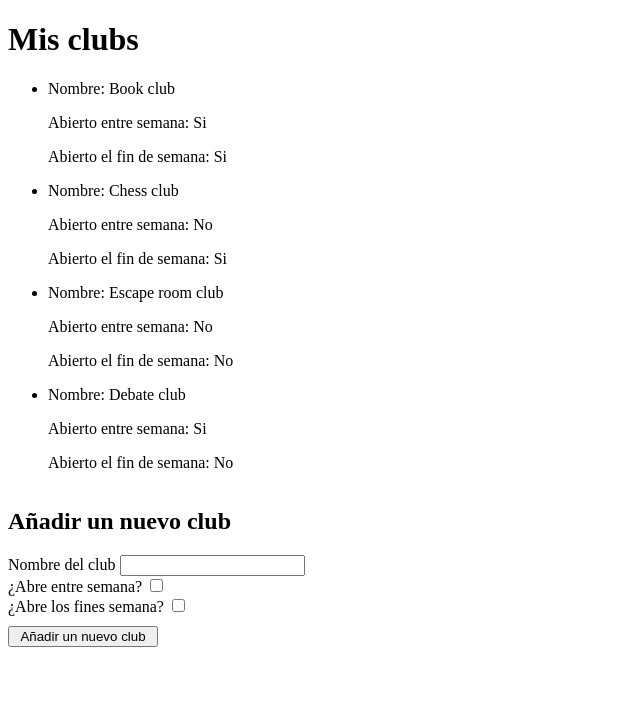
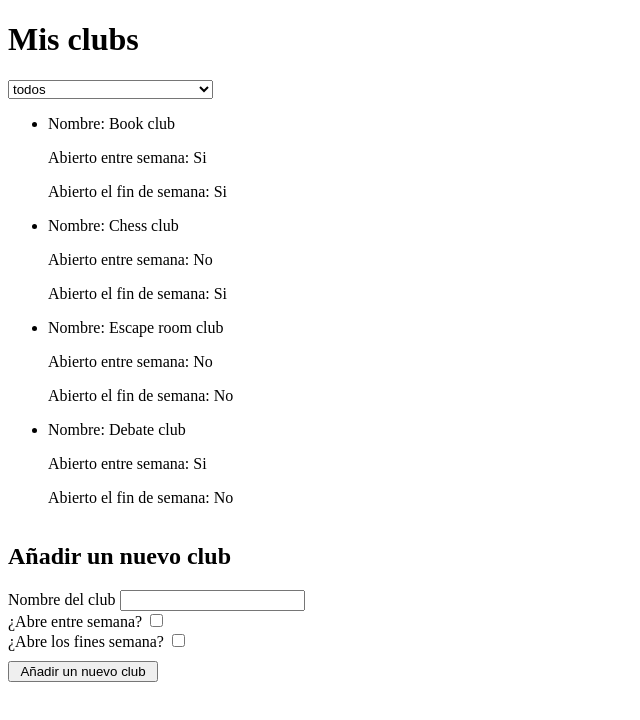
Before and after one commit to Adalab/modulo-3-evaluacion-intermedia-IreneBioque, a React (Create React App) app: page / in a window 1280 px wide. Shown: the top 720 px of the page, without its empty margins (0-640 px from the left). Built offline with nearby package versions, Linux system fonts and the light colour scheme.

Commit message:
add filter search

```diff
--- a/src/components/App.js
+++ b/src/components/App.js
@@ -4,13 +4,24 @@ import data from './data.json';
 
 function App() {
   const [clubs, setClubs] = useState(data);
+  const [search, setSearch] = useState('all');
   const [newClub, setNewClub] = useState({
     name: '',
     openOnWeekdays: '',
     openOnWeekend: '',
   });
   const renderClubs = () => {
-    return clubs.map((club, i) => {
+    return clubs
+      .filter((club) => {
+        if (search === 'midweek') {
+          return club.openOnWeekdays === true;
+        } else if (search === 'weekend') {
+          return club.openOnWeekend === true;
+        } else {
+          return true;
+        }
+      })
+      .map((club, i) => {
         return (
           <li key={i} id={i}>
             <p>Nombre: {club.name}</p>
@@ -49,9 +60,21 @@ function App() {
     ev.preventDefault();
     setClubs([...clubs, newClub]);
   };
+  const handleSearch = (ev) => {
+    setSearch(ev.target.value);
+    console.log(search);
+  };
   return (
     <div>
+      <header>
         <h1>Mis clubs</h1>
+        <select onChange={handleSearch}>
+          <option value='all'>todos</option>
+          <option value='midweek'>los que abren entre semana</option>
+          <option value='weekend'>los que abren el fin de semana</option>
+        </select>
+      </header>
+      <main>
         <ul>{renderClubs()}</ul>
         <form className='form'>
           <h2>Añadir un nuevo club</h2>
@@ -71,6 +94,7 @@ function App() {
             Añadir un nuevo club
           </button>
         </form>
+      </main>
     </div>
   );
 }
```
Lines whose indentation alone changed are shown as unchanged.
